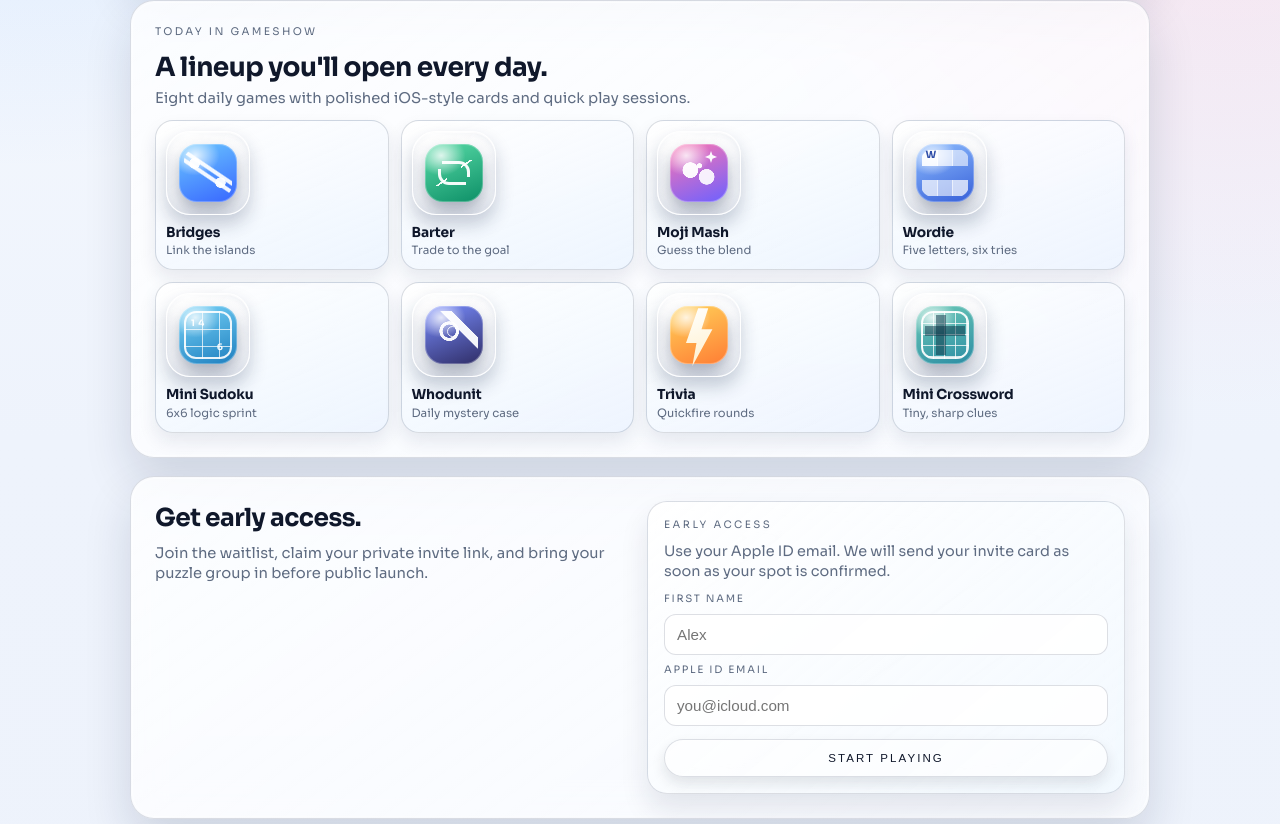
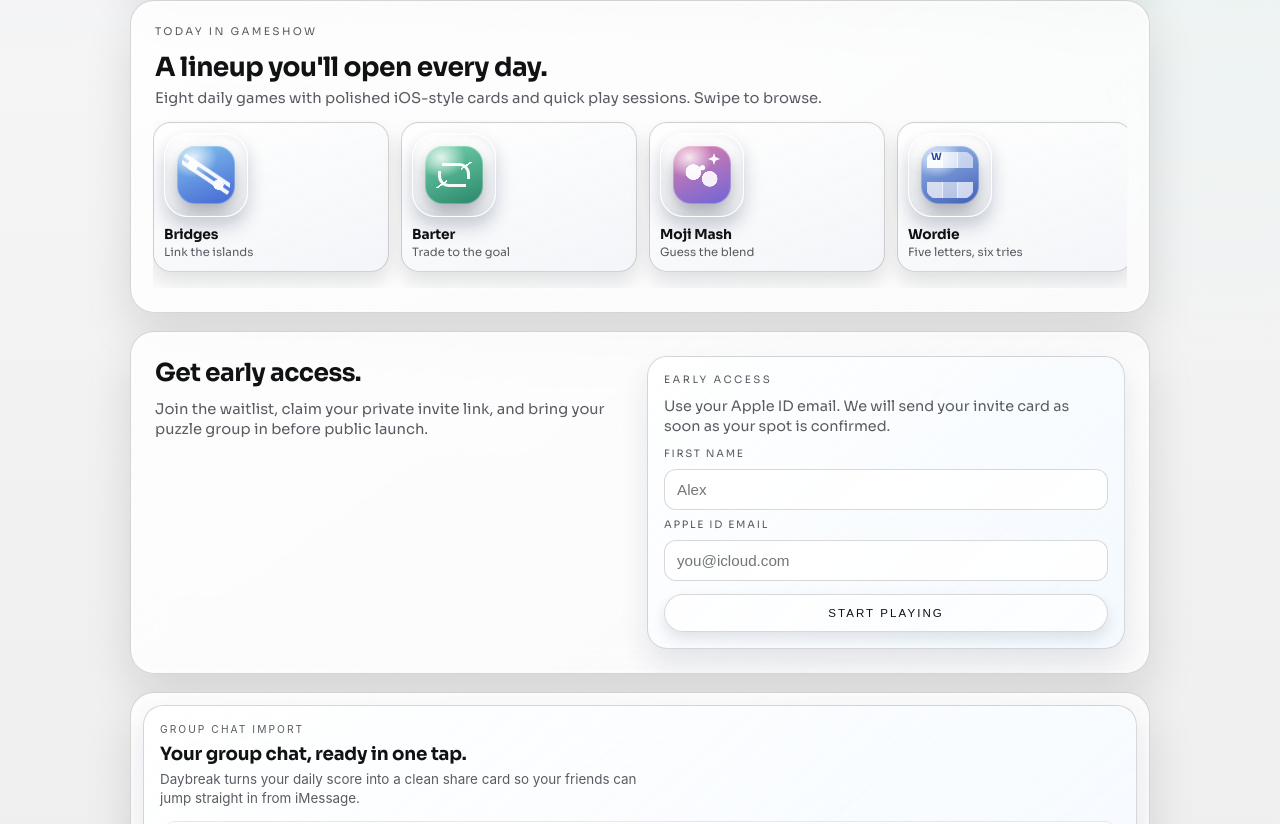
Before and after one commit to mitchrobs/daybreaktestflight, a Next.js app: page / in a window 1280 px wide. Shown: the part 456-1280 px from the top of the page. Built offline with nearby package versions, Linux system fonts and the light colour scheme; no server answers.

Commit message:
mono + splash of color

```diff
--- a/app/globals.css
+++ b/app/globals.css
@@ -1,15 +1,15 @@
 :root {
-  --bg: #eef2fb;
-  --bg-soft: #f8faff;
-  --ink: #10182b;
-  --muted: #5f6c82;
-  --accent: #1f6bff;
+  --bg: #efefef;
+  --bg-soft: #f7f7f7;
+  --ink: #111214;
+  --muted: #595c62;
+  --accent: #4f7dff;
   --accent-ink: #ffffff;
-  --line: rgba(20, 33, 64, 0.14);
-  --glass: rgba(255, 255, 255, 0.64);
-  --glass-strong: rgba(255, 255, 255, 0.82);
-  --glass-inner: rgba(255, 255, 255, 0.62);
-  --glass-shadow: 0 22px 48px rgba(14, 30, 67, 0.14);
+  --line: rgba(16, 18, 24, 0.16);
+  --glass: rgba(255, 255, 255, 0.68);
+  --glass-strong: rgba(255, 255, 255, 0.86);
+  --glass-inner: rgba(255, 255, 255, 0.74);
+  --glass-shadow: 0 22px 48px rgba(14, 15, 20, 0.12);
   --success: #0f7c54;
   --error: #b1261d;
 }
@@ -27,9 +27,9 @@ html {
 body {
   font-family: var(--font-sora), sans-serif;
   background:
-    radial-gradient(70% 52% at 2% -4%, rgba(106, 171, 255, 0.34), transparent 68%),
-    radial-gradient(62% 52% at 96% 6%, rgba(255, 138, 173, 0.24), transparent 72%),
-    linear-gradient(180deg, #f8fbff 0%, #eef3fc 45%, #edf2fb 100%);
+    radial-gradient(68% 48% at 2% -6%, rgba(79, 125, 255, 0.12), transparent 70%),
+    radial-gradient(60% 48% at 97% 7%, rgba(60, 199, 170, 0.08), transparent 75%),
+    linear-gradient(180deg, #f9f9f9 0%, #f1f1f2 52%, #ececed 100%);
   color: var(--ink);
   line-height: 1.38;
   min-height: 100vh;
@@ -108,10 +108,10 @@ main {
 }
 
 .invite-banner {
-  border: 1px solid rgba(31, 107, 255, 0.26);
+  border: 1px solid rgba(79, 125, 255, 0.28);
   border-radius: 14px;
   padding: 12px 14px;
-  background: linear-gradient(125deg, rgba(31, 107, 255, 0.12), rgba(124, 233, 255, 0.16));
+  background: linear-gradient(125deg, rgba(79, 125, 255, 0.08), rgba(255, 255, 255, 0.88));
   font-size: 0.87rem;
 }
 
@@ -175,9 +175,10 @@ main {
 }
 
 .cta.primary {
-  background: linear-gradient(140deg, #0f1f44, #1f64f6);
+  background: linear-gradient(146deg, #121316, #050507);
   color: var(--accent-ink);
-  border-color: rgba(17, 43, 98, 0.84);
+  border-color: rgba(5, 5, 8, 0.9);
+  box-shadow: inset 0 1px 0 rgba(255, 255, 255, 0.06), 0 12px 24px rgba(17, 20, 30, 0.28), 0 0 0 1px rgba(79, 125, 255, 0.24);
 }
 
 .cta:disabled {
@@ -216,10 +217,30 @@ main {
   max-width: 62ch;
 }
 
-.games-icon-grid {
-  display: grid;
-  grid-template-columns: repeat(2, minmax(0, 1fr));
-  gap: 10px;
+.games-carousel {
+  overflow-x: auto;
+  overflow-y: hidden;
+  -webkit-overflow-scrolling: touch;
+  scrollbar-width: thin;
+  scroll-snap-type: x mandatory;
+  margin-inline: -2px;
+  padding-bottom: 6px;
+}
+
+.games-carousel::-webkit-scrollbar {
+  height: 8px;
+}
+
+.games-carousel::-webkit-scrollbar-thumb {
+  background: rgba(17, 20, 31, 0.22);
+  border-radius: 999px;
+}
+
+.games-carousel-track {
+  display: flex;
+  gap: 12px;
+  width: max-content;
+  padding: 2px 2px 10px;
 }
 
 .game-icon-card {
@@ -228,18 +249,20 @@ main {
   --glyph-glow: rgba(255, 255, 255, 0.26);
   display: grid;
   gap: 10px;
+  flex: 0 0 clamp(170px, 44vw, 206px);
+  scroll-snap-align: start;
   border-radius: 18px;
-  border: 1px solid rgba(24, 38, 73, 0.16);
-  background: linear-gradient(158deg, rgba(255, 255, 255, 0.82), rgba(233, 242, 255, 0.72));
+  border: 1px solid rgba(14, 17, 24, 0.18);
+  background: linear-gradient(160deg, rgba(255, 255, 255, 0.86), rgba(241, 243, 247, 0.82));
   padding: 10px;
   transition: transform 0.26s ease, box-shadow 0.26s ease, border-color 0.26s ease;
-  box-shadow: 0 9px 18px rgba(24, 38, 73, 0.09);
+  box-shadow: 0 10px 20px rgba(12, 14, 21, 0.12);
 }
 
 .game-icon-card:hover {
   transform: translateY(-3px);
-  box-shadow: 0 18px 28px rgba(24, 38, 73, 0.16);
-  border-color: rgba(20, 45, 97, 0.28);
+  box-shadow: 0 18px 28px rgba(12, 14, 21, 0.2);
+  border-color: rgba(79, 125, 255, 0.42);
 }
 
 .game-icon-shell {
@@ -278,6 +301,7 @@ main {
   box-shadow:
     inset 0 0 0 1px rgba(255, 255, 255, 0.26),
     0 10px 18px rgba(15, 30, 62, 0.35);
+  filter: saturate(72%);
 }
 
 .game-icon-glyph {
@@ -536,9 +560,28 @@ main {
 }
 
 .imessage-screen {
-  gap: 8px;
+  gap: 12px;
   align-content: start;
   font-family: -apple-system, BlinkMacSystemFont, "SF Pro Text", "Helvetica Neue", sans-serif;
+}
+
+.imessage-intro {
+  display: grid;
+  gap: 6px;
+}
+
+.imessage-kicker {
+  font-size: 0.64rem;
+  letter-spacing: 0.2em;
+  text-transform: uppercase;
+  color: var(--muted);
+}
+
+.imessage-thread-shell {
+  border: 1px solid rgba(17, 20, 30, 0.08);
+  border-radius: 16px;
+  padding: 10px;
+  background: linear-gradient(180deg, rgba(255, 255, 255, 0.84), rgba(248, 249, 251, 0.72));
 }
 
 .screen-header {
@@ -558,8 +601,9 @@ main {
 
 .imessage-subheader {
   color: var(--muted);
-  font-size: 0.82rem;
-  line-height: 1.35;
+  font-size: 0.84rem;
+  line-height: 1.42;
+  max-width: 60ch;
 }
 
 .imessage-thread {
@@ -828,6 +872,26 @@ main {
 
 .mobile-sticky-cta .cta {
   width: 100%;
+  position: relative;
+  isolation: isolate;
+}
+
+.mobile-sticky-cta .cta.primary::before {
+  content: "";
+  position: absolute;
+  inset: -4px;
+  border-radius: inherit;
+  background: linear-gradient(115deg, rgba(79, 125, 255, 0.9), rgba(98, 218, 255, 0.86), rgba(121, 238, 203, 0.88), rgba(79, 125, 255, 0.9));
+  background-size: 220% 220%;
+  filter: blur(10px);
+  opacity: 0;
+  z-index: -1;
+  transition: opacity 0.28s ease;
+}
+
+.mobile-sticky-cta .cta.primary:hover::before {
+  opacity: 0.92;
+  animation: sticky-cta-glow 2.2s linear infinite;
 }
 
 .confirm-page {
@@ -954,6 +1018,20 @@ main {
   }
 }
 
+@keyframes sticky-cta-glow {
+  0% {
+    background-position: 0% 50%;
+  }
+
+  50% {
+    background-position: 100% 50%;
+  }
+
+  100% {
+    background-position: 0% 50%;
+  }
+}
+
 @media (prefers-reduced-motion: reduce) {
   .imessage-bubble.link-bubble.is-visible {
     animation: none;
@@ -977,28 +1055,32 @@ main {
   .cta:hover {
     transform: none;
   }
+
+  .mobile-sticky-cta .cta.primary:hover::before {
+    animation: none;
+  }
 }
 
 @media (prefers-color-scheme: dark) {
   :root {
-    --bg: #0a1020;
-    --bg-soft: #0d1426;
-    --ink: #f2f5ff;
-    --muted: #a7b2cc;
-    --line: rgba(164, 182, 223, 0.24);
-    --glass: rgba(17, 25, 46, 0.66);
-    --glass-strong: rgba(18, 28, 52, 0.82);
-    --glass-inner: rgba(27, 40, 72, 0.64);
-    --glass-shadow: 0 26px 52px rgba(0, 0, 0, 0.46);
+    --bg: #0d0d0f;
+    --bg-soft: #111113;
+    --ink: #f2f3f5;
+    --muted: #b0b3ba;
+    --line: rgba(229, 233, 240, 0.22);
+    --glass: rgba(22, 22, 24, 0.72);
+    --glass-strong: rgba(28, 28, 31, 0.86);
+    --glass-inner: rgba(35, 35, 39, 0.7);
+    --glass-shadow: 0 26px 52px rgba(0, 0, 0, 0.56);
     --success: #57d6a7;
     --error: #ff7e73;
   }
 
   body {
     background:
-      radial-gradient(70% 52% at 2% -4%, rgba(78, 123, 212, 0.34), transparent 68%),
-      radial-gradient(62% 52% at 96% 6%, rgba(166, 83, 130, 0.3), transparent 72%),
-      linear-gradient(180deg, #0c1326 0%, #0a1121 45%, #080f1e 100%);
+      radial-gradient(70% 48% at 2% -4%, rgba(79, 125, 255, 0.12), transparent 72%),
+      radial-gradient(62% 48% at 96% 6%, rgba(121, 238, 203, 0.09), transparent 76%),
+      linear-gradient(180deg, #101012 0%, #0c0c0e 45%, #09090a 100%);
   }
 
   .topbar::before,
@@ -1007,36 +1089,41 @@ main {
   .early-access::before,
   .imessage-screen-shell::before,
   .footer::before {
-    border-color: rgba(186, 206, 255, 0.2);
+    border-color: rgba(255, 255, 255, 0.17);
   }
 
   .field,
   .share-row input,
   .badge-pill {
-    background: rgba(20, 28, 50, 0.84);
+    background: rgba(24, 24, 28, 0.86);
     color: var(--ink);
   }
 
   .game-icon-card {
-    background: linear-gradient(160deg, rgba(35, 51, 92, 0.86), rgba(20, 32, 61, 0.74));
-    border-color: rgba(177, 201, 255, 0.2);
-    box-shadow: 0 12px 20px rgba(0, 0, 0, 0.36);
+    background: linear-gradient(160deg, rgba(38, 38, 44, 0.9), rgba(23, 23, 27, 0.82));
+    border-color: rgba(255, 255, 255, 0.2);
+    box-shadow: 0 12px 20px rgba(0, 0, 0, 0.46);
   }
 
   .game-icon-card:hover {
-    border-color: rgba(192, 214, 255, 0.34);
+    border-color: rgba(117, 155, 255, 0.5);
   }
 
   .game-icon-meta span {
-    color: rgba(198, 212, 245, 0.82);
+    color: rgba(214, 218, 226, 0.84);
   }
 
   .game-icon-shell {
-    border-color: rgba(198, 216, 255, 0.38);
+    border-color: rgba(236, 239, 244, 0.34);
     box-shadow:
       inset 0 1px 0 rgba(255, 255, 255, 0.24),
       inset 0 -1px 16px rgba(0, 0, 0, 0.28),
       0 10px 18px rgba(0, 0, 0, 0.38);
+  }
+
+  .imessage-thread-shell {
+    border-color: rgba(255, 255, 255, 0.1);
+    background: linear-gradient(180deg, rgba(31, 31, 36, 0.92), rgba(25, 25, 29, 0.86));
   }
 
   .imessage-bubble.incoming {
@@ -1046,7 +1133,7 @@ main {
 
   .imessage-screen {
     border-color: rgba(255, 255, 255, 0.15);
-    background: linear-gradient(140deg, rgba(18, 28, 52, 0.94), rgba(20, 34, 64, 0.7));
+    background: linear-gradient(140deg, rgba(30, 30, 35, 0.94), rgba(21, 21, 25, 0.82));
     box-shadow: 0 5px 16px rgba(0, 0, 0, 0.24);
   }
 
@@ -1086,9 +1173,10 @@ main {
   }
 
   .cta.primary {
-    background: linear-gradient(144deg, #dce7ff, #9fc2ff);
-    color: #0c1f4d;
-    border-color: rgba(199, 216, 255, 0.72);
+    background: linear-gradient(146deg, #f4f4f6, #d8d8dd);
+    color: #08090b;
+    border-color: rgba(255, 255, 255, 0.68);
+    box-shadow: inset 0 1px 0 rgba(255, 255, 255, 0.42), 0 12px 24px rgba(0, 0, 0, 0.42), 0 0 0 1px rgba(79, 125, 255, 0.24);
   }
 }
 
@@ -1097,9 +1185,8 @@ main {
     padding: 22px 6vw 32px;
   }
 
-  .games-icon-grid {
-    grid-template-columns: repeat(3, minmax(0, 1fr));
-    gap: 12px;
+  .game-icon-card {
+    flex-basis: clamp(188px, 30vw, 222px);
   }
 
   .early-access {
@@ -1122,8 +1209,8 @@ main {
 }
 
 @media (min-width: 960px) {
-  .games-icon-grid {
-    grid-template-columns: repeat(4, minmax(0, 1fr));
+  .game-icon-card {
+    flex-basis: clamp(198px, 23vw, 236px);
   }
 
   .footer {
--- a/components/game-icon-showcase.tsx
+++ b/components/game-icon-showcase.tsx
@@ -75,10 +75,11 @@ export function GameIconShowcase() {
       <p className="section-kicker">Today in Gameshow</p>
       <div className="games-heading-row">
         <h2 id="games-title">A lineup you&apos;ll open every day.</h2>
-        <p>Eight daily games with polished iOS-style cards and quick play sessions.</p>
+        <p>Eight daily games with polished iOS-style cards and quick play sessions. Swipe to browse.</p>
       </div>
 
-      <div className="games-icon-grid">
+      <div className="games-carousel" role="region" aria-label="Games carousel">
+        <div className="games-carousel-track">
           {games.map((game) => (
             <a
               key={game.id}
@@ -101,6 +102,7 @@ export function GameIconShowcase() {
             </a>
           ))}
         </div>
+      </div>
     </section>
   );
 }
--- a/components/landing-page.tsx
+++ b/components/landing-page.tsx
@@ -66,16 +66,22 @@ export function LandingPage({ referralCode, inviterName }: LandingPageProps) {
         <section className="imessage-screen-shell">
           <div className="visual-grid">
             <article className="imessage-screen" aria-label="iMessage invite preview">
+              <div className="imessage-intro">
+                <p className="imessage-kicker">Group Chat Import</p>
                 <h2 className="imessage-heading">Your group chat, ready in one tap.</h2>
                 <p className="imessage-subheader">
                   Daybreak turns your daily score into a clean share card so your friends can jump straight in from iMessage.
                 </p>
+              </div>
+
+              <div className="imessage-thread-shell">
                 <IMessagePreviewThread
                   previewInviteUrl={previewInviteUrl}
                   previewImageUrl={previewImageUrl}
                   previewTitle={previewTitle}
                   previewDomain={previewDomain}
                 />
+              </div>
             </article>
           </div>
         </section>
```
Lines whose indentation alone changed are shown as unchanged.
